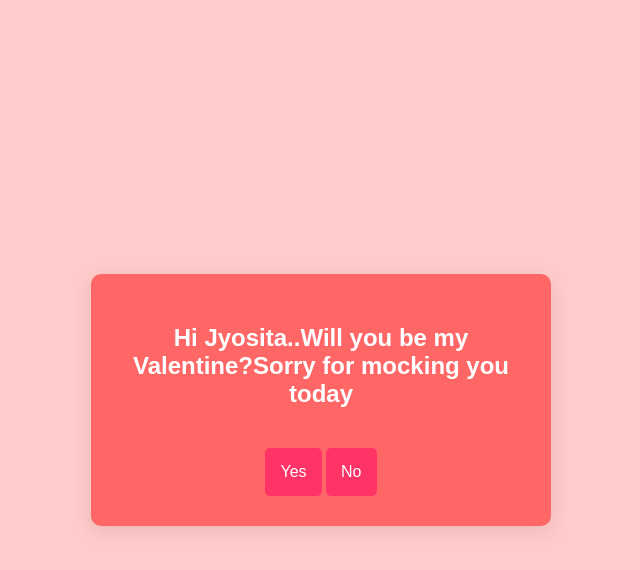
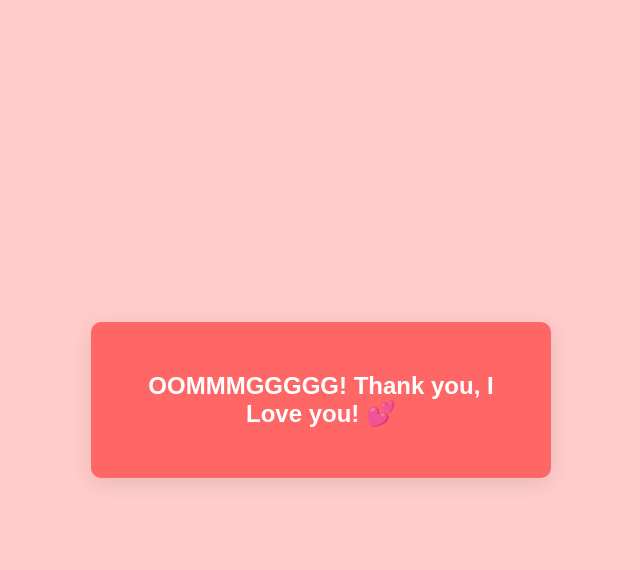
Before and after one commit to ArunAnbu2002/Jyoshhh, a plain HTML site: page index.html in a window 1280 px wide. Both pictures are taken after a click on the button "Yes". Shown: the whole page, without its empty margins (319-959 px from the left). Drawn offline with Linux system fonts and the light colour scheme.

Commit message:
Add files via upload

```diff
--- a/index.html
+++ b/index.html
@@ -32,7 +32,7 @@
       border-radius: 5px;
       font-size: 16px;
       cursor: pointer;
-      margin-top: 20px;
+      margin: 10px; /* Added spacing between buttons */
     }
     button:hover {
       background-color: #ff6699;
@@ -41,9 +41,9 @@
 </head>
 <body>
   <div class="container" id="question-container">
-    <h2 id="question">Hi Jyosita..Will you be my Valentine?Sorry for mocking you today</h2>
-    <button onclick="handleResponse('yes')">Yes</button>
-    <button onclick="handleResponse('no')">No</button>
+    <h2 id="question">Hi Jyosita.. Will you be my Valentine? Sorry for mocking you today 💕</h2>
+    <button id="yes-btn" onclick="handleResponse('yes')">Yes</button>
+    <button id="no-btn" onclick="handleResponse('no')">No</button>
   </div>
 
   <script>
@@ -51,43 +51,38 @@
 
     function handleResponse(answer) {
       const questionElement = document.getElementById('question');
+      const yesBtn = document.getElementById('yes-btn');
+      const noBtn = document.getElementById('no-btn');
 
       if (step === 1) {
         if (answer === 'yes') {
           questionElement.innerHTML = "OOMMMGGGGG! Thank you, I Love you! 💕";
           endConversation();
         } else {
-          questionElement.innerHTML = "Are you sure.Nejama??Let me ask again. You like to be my Valentine?";
+          questionElement.innerHTML = "Are you sure? Nejama?? Let me ask again. You like to be my Valentine? 🥺";
           step = 2;
-          updateButtons();
         }
       } else if (step === 2) {
         if (answer === 'yes') {
           questionElement.innerHTML = "Aww, you're the best! 💖";
           endConversation();
         } else {
-          questionElement.innerHTML = "Think Jyosh. You have to be my Valentine?";
+          questionElement.innerHTML = "Think Jyos. You have to be my Valentine? 💕";
           step = 3;
-          updateButtons();
         }
       } else if (step === 3) {
         if (answer === 'yes') {
-          questionElement.innerHTML = "I knew it! ❤️ Yay You're my Valentine now!";
+          questionElement.innerHTML = "I knew it! ❤️ Yay, you're my Valentine now!";
         } else {
-          questionElement.innerHTML = "Ayo pavam. You cant escape. You are my valentine 💖";
+          questionElement.innerHTML = "Ayo pavam 😢. You can't escape. You are my Valentine! 💖";
         }
         endConversation();
-      } nan dha rose i will order tmrw
-    }
-
-    function updateButtons() {
-      const buttons = document.querySelectorAll('button');
-      buttons.forEach(button => button.style.display = 'inline-block');  // Show buttons again after switching questions
+      }
     }
 
     function endConversation() {
-      const buttons = document.querySelectorAll('button');
-      buttons.forEach(button => button.style.display = 'none');  // Hide buttons after final answer
+      document.getElementById('yes-btn').style.display = 'none';
+      document.getElementById('no-btn').style.display = 'none';
     }
   </script>
 </body>
```
